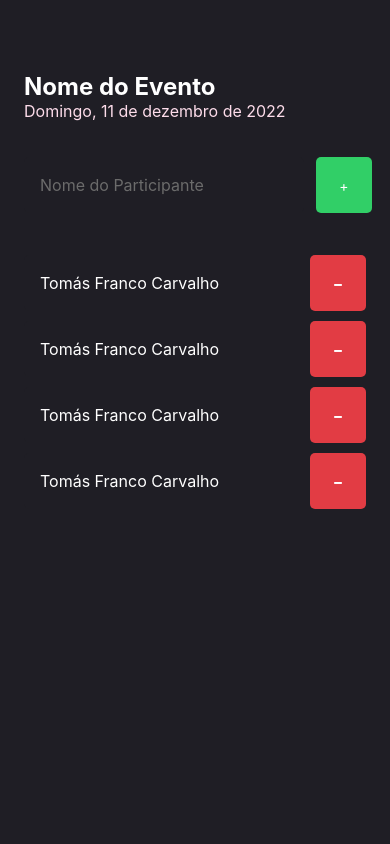
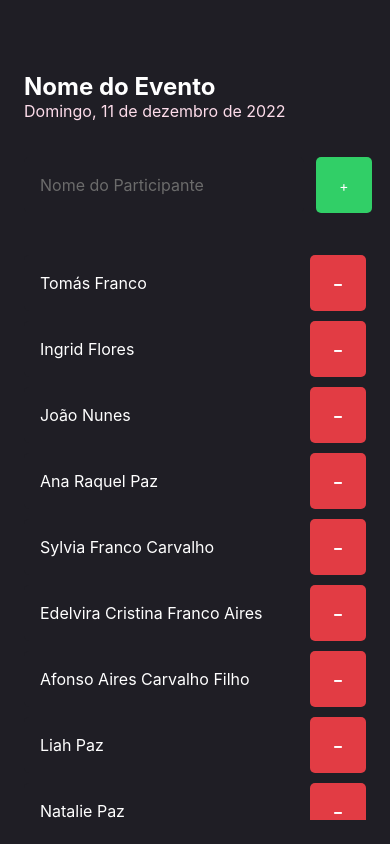
Before and after one commit to tomasfranco/imhere, a React Native app: screen / in a window 390 px wide. Built offline with nearby package versions, Linux system fonts and the light colour scheme.

Commit message:
Estudando  ScrollView e Flatlis - ScrollView and FlatLista studies

```diff
--- a/src/components/Participant/index.tsx
+++ b/src/components/Participant/index.tsx
@@ -3,14 +3,23 @@ import { View, Text, TouchableOpacity } from "react-native";
 
 import { styles } from "./styles";
 
-export function Participant() {
+type Props = {
+  name: string;
+  onRemove: () => void;
+}
+
+function handleParticipantRemove() {
+console.log('Voce removeu')
+}
+
+export function Participant({name, onRemove}: Props) {
   return(
     <View style={styles.container}>
       <Text style={styles.name}>
-        Tomás Franco Carvalho
+        {name}
         </Text>
 
-        <TouchableOpacity style={styles.button}>
+        <TouchableOpacity style={styles.button} onPress={onRemove}>
       <Text style={styles.buttonText}>
         -
       </Text>
--- a/src/screens/home/index.tsx
+++ b/src/screens/home/index.tsx
@@ -1,15 +1,23 @@
 import React from "react"
-import { Text, TextInput, TouchableOpacity, View  } from "react-native"
+import { Text, TextInput, TouchableOpacity, View, FlatList } from "react-native"
 import { styles } from "./styles"
 
 import { Participant } from "../../components/Participant";
 
 export function Home(){
+  const participants = [
+    'Tomás Franco', 'Ingrid Flores', 'João Nunes',
+    'Ana Raquel Paz', 'Sylvia Franco Carvalho',
+    'Edelvira Cristina Franco Aires', 'Afonso Aires Carvalho Filho',
+    'Liah Paz', 'Natalie Paz', 'Luiz Eduardo Franco',
+  'Janaina Silveira', 'Thaina Pettene', 'Isabella Aires']
 
 function handleParticipantAdd() {
   console.log("Você clicou no botão de Adicionar!")
 }
-
+function handleParticipantRemove(name: string) {
+  console.log(`Voce removeu o ${name}`);
+  }
 
 return (
   <View style={styles.container}>
@@ -30,9 +38,23 @@ return (
       </Text>
     </TouchableOpacity>
     </View>
-    <Participant />
-    <Participant />
-    <Participant />
-    <Participant />
+
+<FlatList showsVerticalScrollIndicator={false}
+  data={participants}
+  keyExtractor={item => item}
+  renderItem={({ item }) => (
+    <Participant
+    key={item}
+    name={item}
+    onRemove={() => handleParticipantRemove('Tomás')}
+    />
+    )}
+    ListEmptyComponent={() => (
+      <Text style={styles.listEmptyText}>
+        Ninguém confirmou presença no evento ainda? Adicione participantes a sua lista de presença;
+      </Text>
+    )}
+    />
   </View>
-)}
+  )
+}
--- a/src/screens/home/styles.ts
+++ b/src/screens/home/styles.ts
@@ -42,5 +42,10 @@ export const styles = StyleSheet.create({
     flexDirection: 'row',
     marginTop: 36,
     marginBottom: 42,
+  },
+  listEmptyText:{
+    color: '#FFF',
+    fontSize: 14,
+    textAlign: 'center'
   }
 })
```
